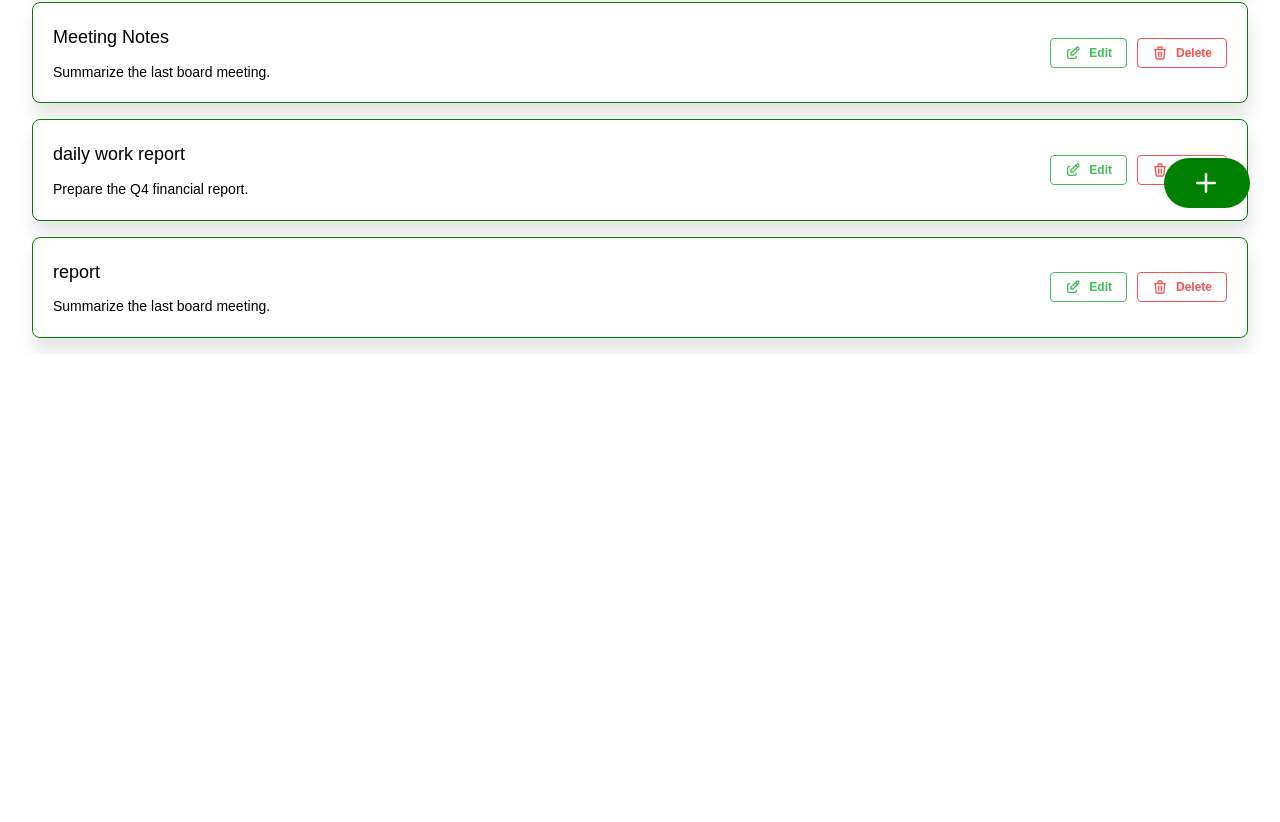
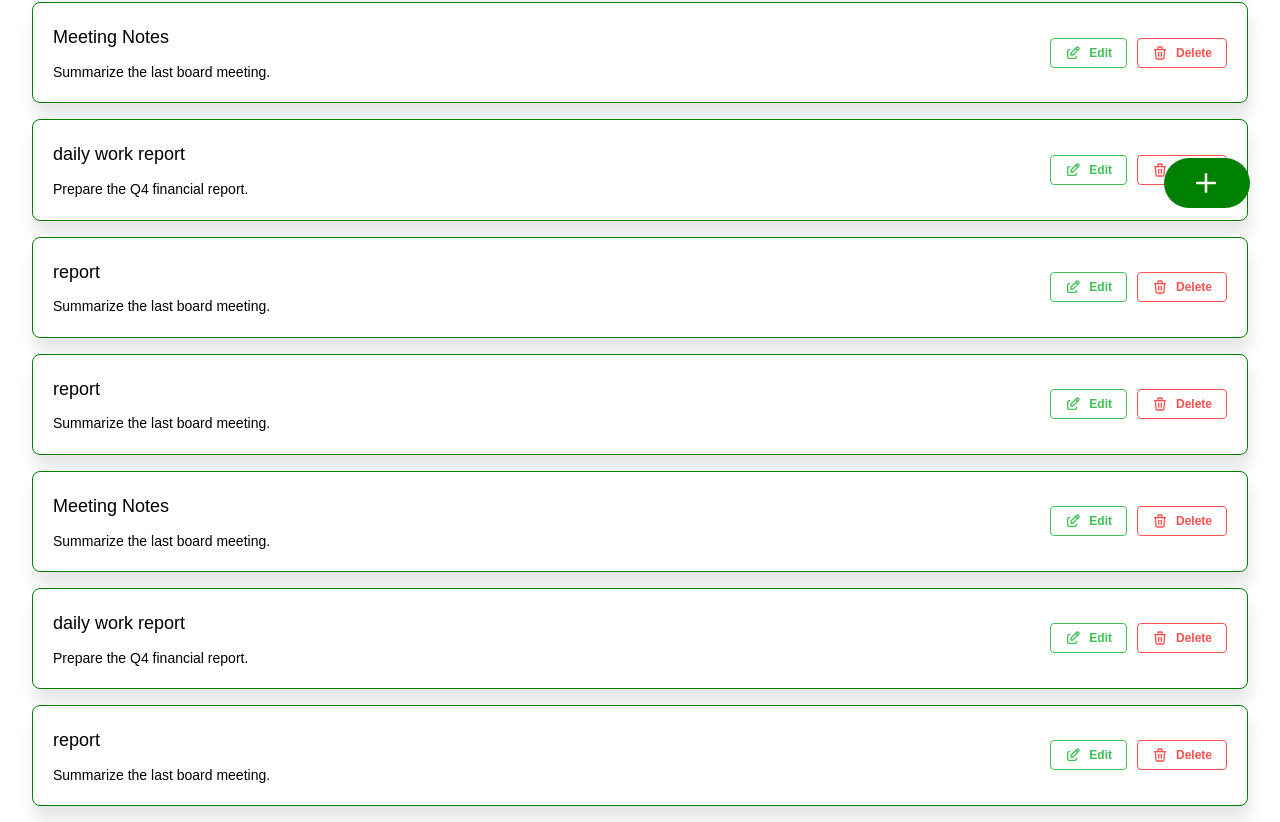
Before and after one commit to lidiya-fiker/fronend-office-report, a Next.js app: page /question in a window 1280 px wide. Shown: the part 562-1384 px from the top of the page. Before the commit the page ends 916 px from the top, so only its background shows below. Built offline with nearby package versions, Linux system fonts and the light colour scheme.

Commit message:
pull request

```diff
--- a/app/question/page.tsx
+++ b/app/question/page.tsx
@@ -29,6 +29,11 @@ export default function QuestionsPage() {
     { id: 2, title: "Meeting Notes", details: "Summarize the last board meeting." },
     { id: 3, title: "daily work report", details: "Prepare the Q4 financial report." },
     { id: 5, title: "report", details: "Summarize the last board meeting." },
+    { id: 5, title: "report", details: "Summarize the last board meeting." },
+    { id: 2, title: "Meeting Notes", details: "Summarize the last board meeting." },
+    { id: 3, title: "daily work report", details: "Prepare the Q4 financial report." },
+    { id: 5, title: "report", details: "Summarize the last board meeting." },
+
   ]);
 
   const [isModalOpen, setModalOpen] = useState(false);
```
